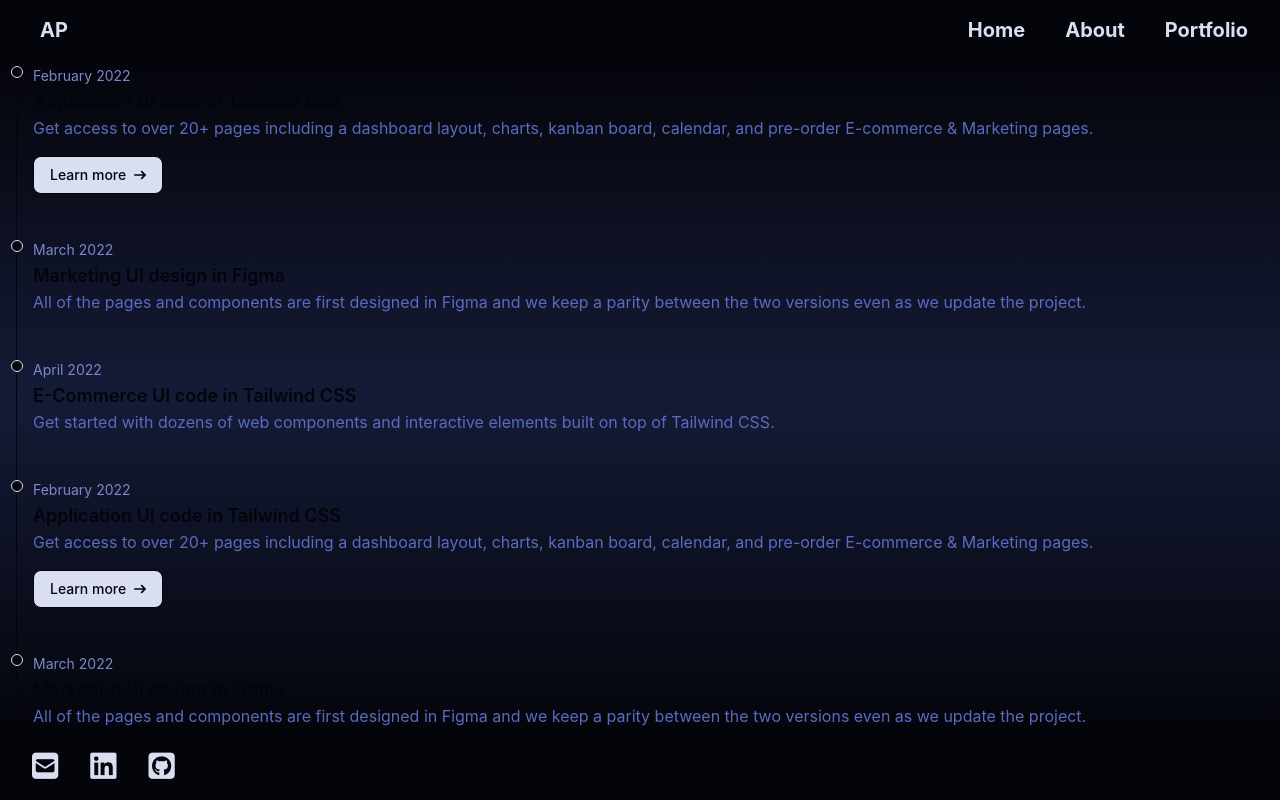
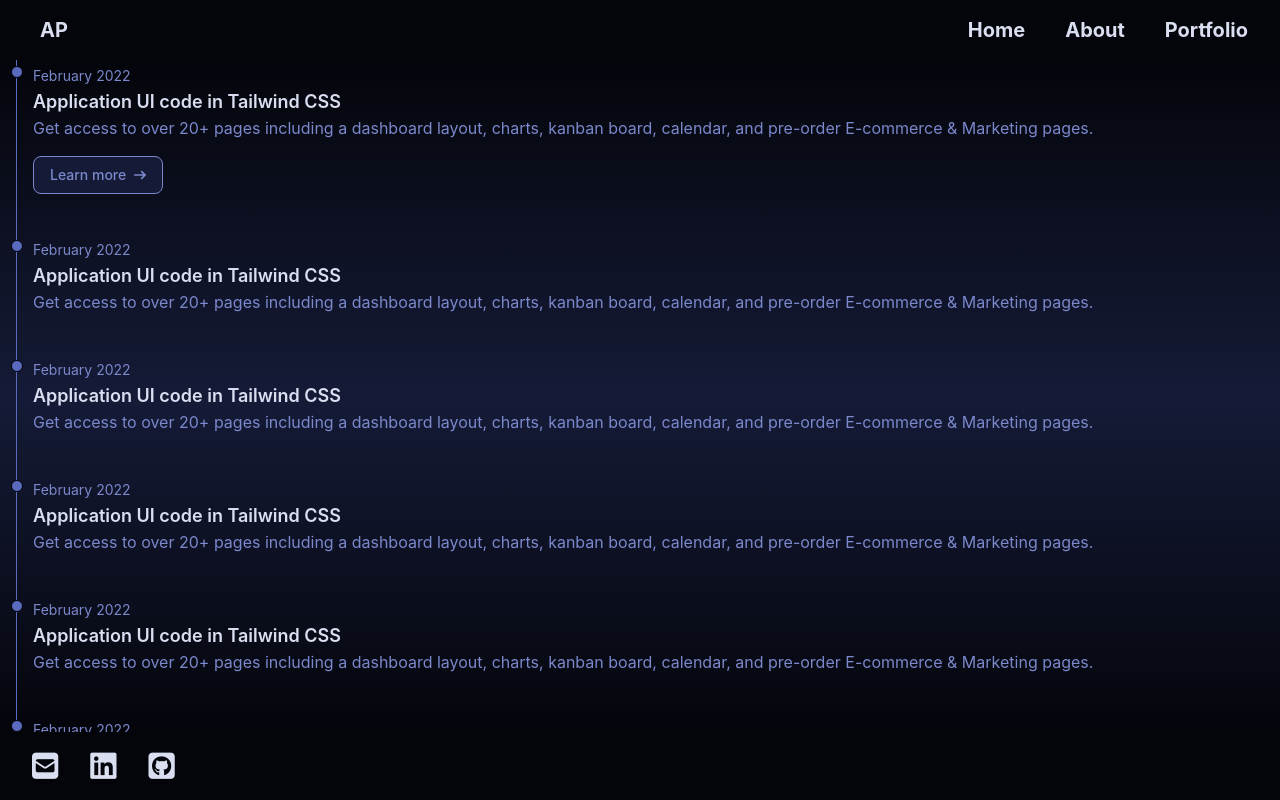
Before and after one commit to alexrpu/site, a React (Create React App) app: page /site/portfolio in a window 1280 px wide. Built offline with nearby package versions, Linux system fonts and the light colour scheme.

Commit message:
removed unused css classes

```diff
--- a/src/Portfolio.js
+++ b/src/Portfolio.js
@@ -14,69 +14,64 @@ function Portfolio() {
 
     return (
       <div class="px-4">
-      <ol class="relative border-l border-background dark:border-accent " >
+      <ol class="relative border-l border-accent  " >
       <li ref={ref} class={inView ? "mb-10 ml-4 motion-safe:animate-fadeIn opacity-0" : "mb-10 ml-4 opacity-0"}>
-          <div class="absolute w-3 h-3 bg-background rounded-full mt-1.5 -left-1.5 border border-text dark:border-background dark:bg-accent"></div>
-          <time class="mb-1 text-sm font-normal leading-none text-primary dark:text-accent">February 2022</time>
-          <h3 class="text-lg font-semibold text-background dark:text-text">Application UI code in Tailwind CSS</h3>
-          <p class="mb-4 text-base font-normal text-accent dark:text-primary">Get access to over 20+ pages including a dashboard layout, charts, kanban board, calendar, and pre-order E-commerce & Marketing pages.</p>
-          <a href="#" class="inline-flex items-center px-4 py-2 text-sm font-medium text-background bg-text border border-background rounded-lg hover:bg-gray-100 hover:text-blue-700 focus:z-10 focus:ring-4 focus:outline-none focus:ring-background focus:text-blue-700 dark:bg-gray-800 dark:text-primary dark:border-gray-600 dark:hover:text-text dark:hover:bg-accent dark:focus:ring-accent">Learn more <svg class="w-3 h-3 ml-2" aria-hidden="true" xmlns="http://www.w3.org/2000/svg" fill="none" viewBox="0 0 14 10">
+          <div class="absolute w-3 h-3 bg-accent rounded-full mt-1.5 -left-1.5 border border-background  "></div>
+          <time class="mb-1 text-sm font-normal leading-none text-primary ">February 2022</time>
+          <h3 class="text-lg font-semibold text-text ">Application UI code in Tailwind CSS</h3>
+          <p class="mb-4 text-base font-normal text-primary ">Get access to over 20+ pages including a dashboard layout, charts, kanban board, calendar, and pre-order E-commerce & Marketing pages.</p>
+          <a href="#" class="inline-flex items-center px-4 py-2 text-sm font-medium text-primary bg-secondary border border-primary rounded-lg hover:bg-gray-100 hover:text-blue-700 focus:z-10 focus:ring-4 focus:outline-none focus:ring-accent focus:text-blue-700      ">Learn more <svg class="w-3 h-3 ml-2" aria-hidden="true" xmlns="http://www.w3.org/2000/svg" fill="none" viewBox="0 0 14 10">
       <path stroke="currentColor" stroke-linecap="round" stroke-linejoin="round" stroke-width="2" d="M1 5h12m0 0L9 1m4 4L9 9"/>
     </svg></a>
       </li>
       <li ref={ref2} class={inView2 ? "mb-10 ml-4 motion-safe:animate-fadeIn opacity-0" : "mb-10 ml-4 opacity-0"}>
-          <div class="absolute w-3 h-3 bg-background rounded-full mt-1.5 -left-1.5 border border-text dark:border-background dark:bg-accent"></div>
-          <time class="mb-1 text-sm font-normal leading-none text-primary dark:text-accent">March 2022</time>
-          <h3 class="text-lg font-semibold text-background dark:text-text">Marketing UI design in Figma</h3>
-          <p class="text-base font-normal text-accent dark:text-primary">All of the pages and components are first designed in Figma and we keep a parity between the two versions even as we update the project.</p>
+          <div class="absolute w-3 h-3 bg-accent rounded-full mt-1.5 -left-1.5 border border-background  "></div>
+          <time class="mb-1 text-sm font-normal leading-none text-primary ">February 2022</time>
+          <h3 class="text-lg font-semibold text-text ">Application UI code in Tailwind CSS</h3>
+          <p class="mb-4 text-base font-normal text-primary ">Get access to over 20+ pages including a dashboard layout, charts, kanban board, calendar, and pre-order E-commerce & Marketing pages.</p>
       </li>
       <li ref={ref3} class={inView3 ? "mb-10 ml-4 motion-safe:animate-fadeIn opacity-0" : "mb-10 ml-4 opacity-0"}>
-          <div class="absolute w-3 h-3 bg-background rounded-full mt-1.5 -left-1.5 border border-text dark:border-background dark:bg-accent"></div>
-          <time class="mb-1 text-sm font-normal leading-none text-primary dark:text-accent">April 2022</time>
-          <h3 class="text-lg font-semibold text-background dark:text-text">E-Commerce UI code in Tailwind CSS</h3>
-          <p class="text-base font-normal text-accent dark:text-primary">Get started with dozens of web components and interactive elements built on top of Tailwind CSS.</p>
+      <div class="absolute w-3 h-3 bg-accent rounded-full mt-1.5 -left-1.5 border border-background  "></div>
+          <time class="mb-1 text-sm font-normal leading-none text-primary ">February 2022</time>
+          <h3 class="text-lg font-semibold text-text ">Application UI code in Tailwind CSS</h3>
+          <p class="mb-4 text-base font-normal text-primary ">Get access to over 20+ pages including a dashboard layout, charts, kanban board, calendar, and pre-order E-commerce & Marketing pages.</p>
       </li>
       <li ref={ref4} class={inView4 ? "mb-10 ml-4 motion-safe:animate-fadeIn opacity-0" : "mb-10 ml-4 opacity-0"}>
-          <div class="absolute w-3 h-3 bg-background rounded-full mt-1.5 -left-1.5 border border-text dark:border-background dark:bg-accent"></div>
-          <time class="mb-1 text-sm font-normal leading-none text-primary dark:text-accent">February 2022</time>
-          <h3 class="text-lg font-semibold text-background dark:text-text">Application UI code in Tailwind CSS</h3>
-          <p class="mb-4 text-base font-normal text-accent dark:text-primary">Get access to over 20+ pages including a dashboard layout, charts, kanban board, calendar, and pre-order E-commerce & Marketing pages.</p>
-          <a href="#" class="inline-flex items-center px-4 py-2 text-sm font-medium text-background bg-text border border-background rounded-lg hover:bg-gray-100 hover:text-blue-700 focus:z-10 focus:ring-4 focus:outline-none focus:ring-background focus:text-blue-700 dark:bg-gray-800 dark:text-primary dark:border-gray-600 dark:hover:text-text dark:hover:bg-accent dark:focus:ring-accent">Learn more <svg class="w-3 h-3 ml-2" aria-hidden="true" xmlns="http://www.w3.org/2000/svg" fill="none" viewBox="0 0 14 10">
-      <path stroke="currentColor" stroke-linecap="round" stroke-linejoin="round" stroke-width="2" d="M1 5h12m0 0L9 1m4 4L9 9"/>
-    </svg></a>
+          <div class="absolute w-3 h-3 bg-accent rounded-full mt-1.5 -left-1.5 border border-background  "></div>
+          <time class="mb-1 text-sm font-normal leading-none text-primary ">February 2022</time>
+          <h3 class="text-lg font-semibold text-text ">Application UI code in Tailwind CSS</h3>
+          <p class="mb-4 text-base font-normal text-primary ">Get access to over 20+ pages including a dashboard layout, charts, kanban board, calendar, and pre-order E-commerce & Marketing pages.</p>
+
       </li>
       <li ref={ref5} class={inView5 ? "mb-10 ml-4 motion-safe:animate-fadeIn opacity-0" : "mb-10 ml-4 opacity-0"}>
-          <div class="absolute w-3 h-3 bg-background rounded-full mt-1.5 -left-1.5 border border-text dark:border-background dark:bg-accent"></div>
-          <time class="mb-1 text-sm font-normal leading-none text-primary dark:text-accent">March 2022</time>
-          <h3 class="text-lg font-semibold text-background dark:text-text">Marketing UI design in Figma</h3>
-          <p class="text-base font-normal text-accent dark:text-primary">All of the pages and components are first designed in Figma and we keep a parity between the two versions even as we update the project.</p>
+          <div class="absolute w-3 h-3 bg-accent rounded-full mt-1.5 -left-1.5 border border-background  "></div>
+          <time class="mb-1 text-sm font-normal leading-none text-primary ">February 2022</time>
+          <h3 class="text-lg font-semibold text-text ">Application UI code in Tailwind CSS</h3>
+          <p class="mb-4 text-base font-normal text-primary ">Get access to over 20+ pages including a dashboard layout, charts, kanban board, calendar, and pre-order E-commerce & Marketing pages.</p>
       </li>
       <li ref={ref6} class={inView6 ? "mb-10 ml-4 motion-safe:animate-fadeIn opacity-0" : "mb-10 ml-4 opacity-0"}>
-          <div class="absolute w-3 h-3 bg-background rounded-full mt-1.5 -left-1.5 border border-text dark:border-background dark:bg-accent"></div>
-          <time class="mb-1 text-sm font-normal leading-none text-primary dark:text-accent">April 2022</time>
-          <h3 class="text-lg font-semibold text-background dark:text-text">E-Commerce UI code in Tailwind CSS</h3>
-          <p class="text-base font-normal text-accent dark:text-primary">Get started with dozens of web components and interactive elements built on top of Tailwind CSS.</p>
+          <div class="absolute w-3 h-3 bg-accent rounded-full mt-1.5 -left-1.5 border border-background  "></div>
+          <time class="mb-1 text-sm font-normal leading-none text-primary ">February 2022</time>
+          <h3 class="text-lg font-semibold text-text ">Application UI code in Tailwind CSS</h3>
+          <p class="mb-4 text-base font-normal text-primary ">Get access to over 20+ pages including a dashboard layout, charts, kanban board, calendar, and pre-order E-commerce & Marketing pages.</p>
       </li>
       <li ref={ref7} class={inView7 ? "mb-10 ml-4 motion-safe:animate-fadeIn opacity-0" : "mb-10 ml-4 opacity-0"}>
-          <div class="absolute w-3 h-3 bg-background rounded-full mt-1.5 -left-1.5 border border-text dark:border-background dark:bg-accent"></div>
-          <time class="mb-1 text-sm font-normal leading-none text-primary dark:text-accent">February 2022</time>
-          <h3 class="text-lg font-semibold text-background dark:text-text">Application UI code in Tailwind CSS</h3>
-          <p class="mb-4 text-base font-normal text-accent dark:text-primary">Get access to over 20+ pages including a dashboard layout, charts, kanban board, calendar, and pre-order E-commerce & Marketing pages.</p>
-          <a href="#" class="inline-flex items-center px-4 py-2 text-sm font-medium text-background bg-text border border-background rounded-lg hover:bg-gray-100 hover:text-blue-700 focus:z-10 focus:ring-4 focus:outline-none focus:ring-background focus:text-blue-700 dark:bg-gray-800 dark:text-primary dark:border-gray-600 dark:hover:text-text dark:hover:bg-accent dark:focus:ring-accent">Learn more <svg class="w-3 h-3 ml-2" aria-hidden="true" xmlns="http://www.w3.org/2000/svg" fill="none" viewBox="0 0 14 10">
-      <path stroke="currentColor" stroke-linecap="round" stroke-linejoin="round" stroke-width="2" d="M1 5h12m0 0L9 1m4 4L9 9"/>
-    </svg></a>
+          <div class="absolute w-3 h-3 bg-accent rounded-full mt-1.5 -left-1.5 border border-background  "></div>
+          <time class="mb-1 text-sm font-normal leading-none text-primary ">February 2022</time>
+          <h3 class="text-lg font-semibold text-text ">Application UI code in Tailwind CSS</h3>
+          <p class="mb-4 text-base font-normal text-primary ">Get access to over 20+ pages including a dashboard layout, charts, kanban board, calendar, and pre-order E-commerce & Marketing pages.</p>
       </li>
       <li ref={ref8} class={inView8 ? "mb-10 ml-4 motion-safe:animate-fadeIn opacity-0" : "mb-10 ml-4 opacity-0"}>
-          <div class="absolute w-3 h-3 bg-background rounded-full mt-1.5 -left-1.5 border border-text dark:border-background dark:bg-accent"></div>
-          <time class="mb-1 text-sm font-normal leading-none text-primary dark:text-accent">March 2022</time>
-          <h3 class="text-lg font-semibold text-background dark:text-text">Marketing UI design in Figma</h3>
-          <p class="text-base font-normal text-accent dark:text-primary">All of the pages and components are first designed in Figma and we keep a parity between the two versions even as we update the project.</p>
+          <div class="absolute w-3 h-3 bg-accent rounded-full mt-1.5 -left-1.5 border border-background  "></div>
+          <time class="mb-1 text-sm font-normal leading-none text-primary ">February 2022</time>
+          <h3 class="text-lg font-semibold text-text ">Application UI code in Tailwind CSS</h3>
+          <p class="mb-4 text-base font-normal text-primary ">Get access to over 20+ pages including a dashboard layout, charts, kanban board, calendar, and pre-order E-commerce & Marketing pages.</p>
       </li>
       <li ref={ref9} class={inView9 ? "mb-10 ml-4 motion-safe:animate-fadeIn opacity-0" : "mb-10 ml-4 opacity-0"}>
-          <div class="absolute w-3 h-3 bg-background rounded-full mt-1.5 -left-1.5 border border-text dark:border-background dark:bg-accent"></div>
-          <time class="mb-1 text-sm font-normal leading-none text-primary dark:text-accent">April 2022</time>
-          <h3 class="text-lg font-semibold text-background dark:text-text">E-Commerce UI code in Tailwind CSS</h3>
-          <p class="text-base font-normal text-accent dark:text-primary">Get started with dozens of web components and interactive elements built on top of Tailwind CSS.</p>
+          <div class="absolute w-3 h-3 bg-accent rounded-full mt-1.5 -left-1.5 border border-background  "></div>
+          <time class="mb-1 text-sm font-normal leading-none text-primary ">February 2022</time>
+          <h3 class="text-lg font-semibold text-text ">Application UI code in Tailwind CSS</h3>
+          <p class="mb-4 text-base font-normal text-primary ">Get access to over 20+ pages including a dashboard layout, charts, kanban board, calendar, and pre-order E-commerce & Marketing pages.</p>
       </li>
       </ol>
       </div>
```
